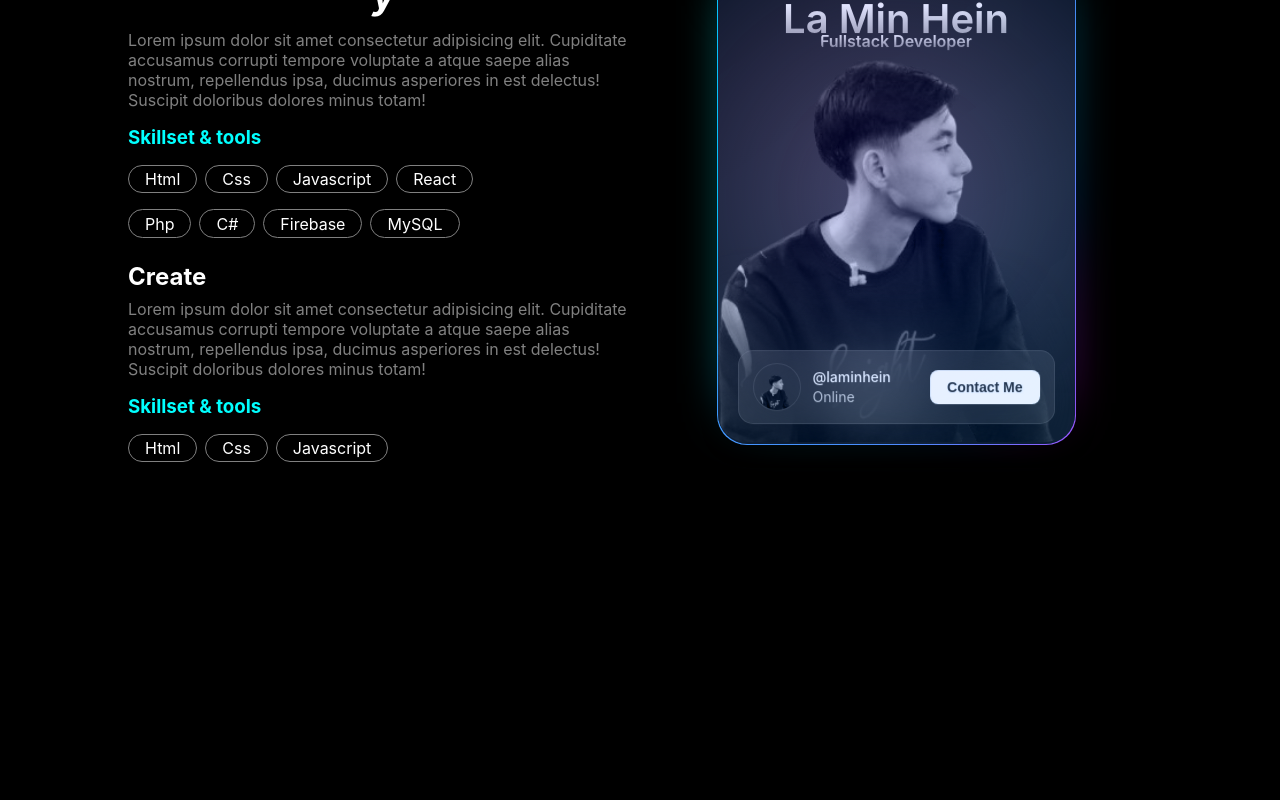
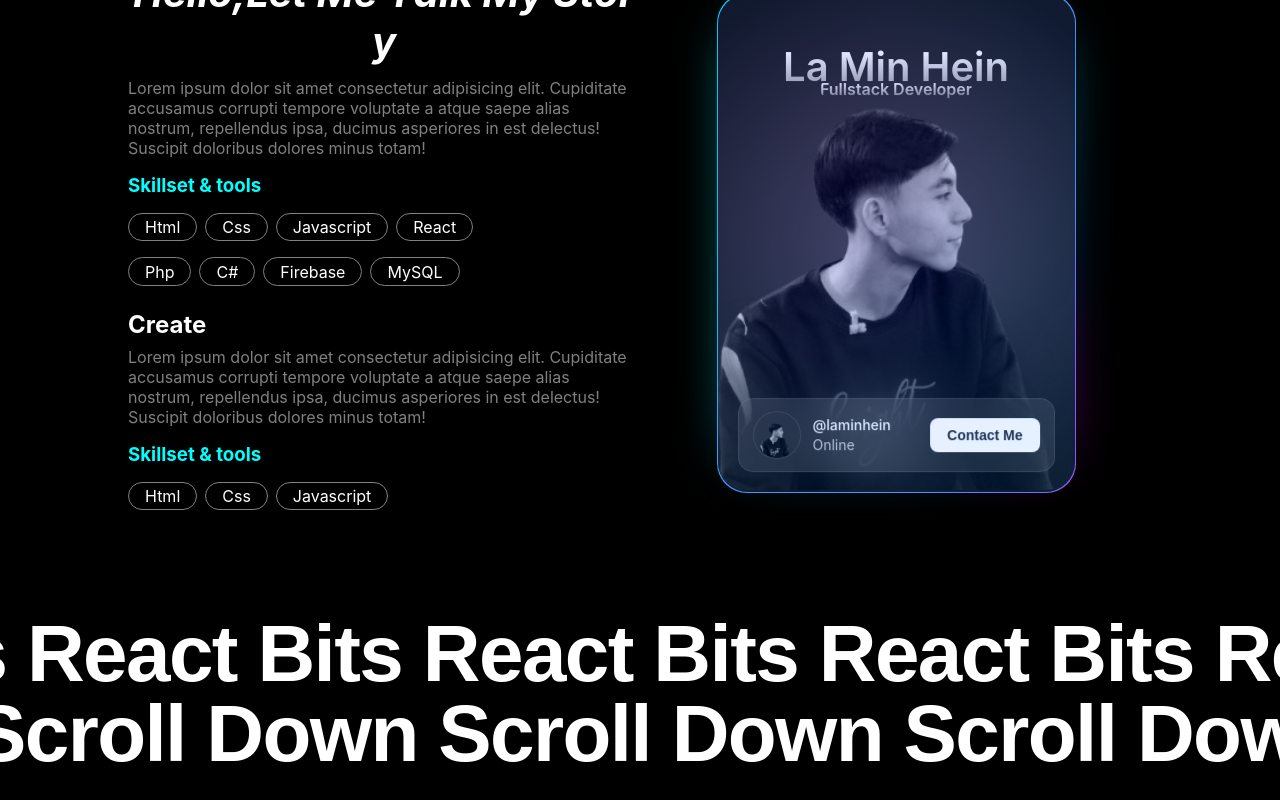
Before and after one commit to Lamin2005/portfolio, a React (Create React App) app: page / in a window 1280 px wide. Shown: the part 880-1680 px from the top of the page. Before the commit the page ends 1366 px from the top, so only its background shows below. Built offline with nearby package versions, Linux system fonts and the light colour scheme.

Commit message:
adding scrollvelocity

```diff
--- a/package.json
+++ b/package.json
@@ -13,6 +13,7 @@
     "@testing-library/user-event": "^13.5.0",
     "framer-motion": "^12.23.6",
     "gsap": "^3.13.0",
+    "motion": "^12.23.26",
     "react": "^19.1.0",
     "react-dom": "^19.1.0",
     "react-scripts": "5.0.1",
--- a/src/App.js
+++ b/src/App.js
@@ -5,17 +5,21 @@
 import Navbar from "./components/Navbar";
 import "@fontsource/poppins"; // Default weight 400
 import "@fontsource/poppins/600.css"; // Optional: weight 600
-import TawkTo  from "./components/Tawk";
+import ScrollVelocity from "./components/ScrollVelocity";
 
 function App() {
-
   return (
     <div className="App">
       {/*<RollingGallery autoplay={true} pauseOnHover={true} />*/}
-      <TawkTo />
+
       <Navbar />
       <Header />
       <About />
+      <ScrollVelocity
+        texts={["React Bits", "Scroll Down"]}
+        velocity={20}
+        className="custom-scroll-text"
+      />
     </div>
   );
 }
--- /dev/null
+++ b/src/components/ScrollVelocity.jsx
@@ -0,0 +1,143 @@
+import { useRef, useLayoutEffect, useState } from 'react';
+import {
+  motion,
+  useScroll,
+  useSpring,
+  useTransform,
+  useMotionValue,
+  useVelocity,
+  useAnimationFrame
+} from 'motion/react';
+import '../style/ScrollVelocity.css';
+
+function useElementWidth(ref) {
+  const [width, setWidth] = useState(0);
+
+  useLayoutEffect(() => {
+    function updateWidth() {
+      if (ref.current) {
+        setWidth(ref.current.offsetWidth);
+      }
+    }
+    updateWidth();
+    window.addEventListener('resize', updateWidth);
+    return () => window.removeEventListener('resize', updateWidth);
+  }, [ref]);
+
+  return width;
+}
+
+export const ScrollVelocity = ({
+  scrollContainerRef,
+  texts = [],
+  velocity = 100,
+  className = '',
+  damping = 50,
+  stiffness = 400,
+  numCopies = 6,
+  velocityMapping = { input: [0, 1000], output: [0, 5] },
+  parallaxClassName = 'parallax',
+  scrollerClassName = 'scroller',
+  parallaxStyle,
+  scrollerStyle
+}) => {
+  function VelocityText({
+    children,
+    baseVelocity = velocity,
+    scrollContainerRef,
+    className = '',
+    damping,
+    stiffness,
+    numCopies,
+    velocityMapping,
+    parallaxClassName,
+    scrollerClassName,
+    parallaxStyle,
+    scrollerStyle
+  }) {
+    const baseX = useMotionValue(0);
+    const scrollOptions = scrollContainerRef ? { container: scrollContainerRef } : {};
+    const { scrollY } = useScroll(scrollOptions);
+    const scrollVelocity = useVelocity(scrollY);
+    const smoothVelocity = useSpring(scrollVelocity, {
+      damping: damping ?? 50,
+      stiffness: stiffness ?? 400
+    });
+    const velocityFactor = useTransform(
+      smoothVelocity,
+      velocityMapping?.input || [0, 1000],
+      velocityMapping?.output || [0, 5],
+      { clamp: false }
+    );
+
+    const copyRef = useRef(null);
+    const copyWidth = useElementWidth(copyRef);
+
+    function wrap(min, max, v) {
+      const range = max - min;
+      const mod = (((v - min) % range) + range) % range;
+      return mod + min;
+    }
+
+    const x = useTransform(baseX, v => {
+      if (copyWidth === 0) return '0px';
+      return `${wrap(-copyWidth, 0, v)}px`;
+    });
+
+    const directionFactor = useRef(1);
+    useAnimationFrame((t, delta) => {
+      let moveBy = directionFactor.current * baseVelocity * (delta / 1000);
+
+      if (velocityFactor.get() < 0) {
+        directionFactor.current = -1;
+      } else if (velocityFactor.get() > 0) {
+        directionFactor.current = 1;
+      }
+
+      moveBy += directionFactor.current * moveBy * velocityFactor.get();
+      baseX.set(baseX.get() + moveBy);
+    });
+
+    const spans = [];
+    for (let i = 0; i < numCopies; i++) {
+      spans.push(
+        <span className={className} key={i} ref={i === 0 ? copyRef : null}>
+          {children}
+        </span>
+      );
+    }
+
+    return (
+      <div className={parallaxClassName} style={parallaxStyle}>
+        <motion.div className={scrollerClassName} style={{ x, ...scrollerStyle }}>
+          {spans}
+        </motion.div>
+      </div>
+    );
+  }
+
+  return (
+    <section>
+      {texts.map((text, index) => (
+        <VelocityText
+          key={index}
+          className={className}
+          baseVelocity={index % 2 !== 0 ? -velocity : velocity}
+          scrollContainerRef={scrollContainerRef}
+          damping={damping}
+          stiffness={stiffness}
+          numCopies={numCopies}
+          velocityMapping={velocityMapping}
+          parallaxClassName={parallaxClassName}
+          scrollerClassName={scrollerClassName}
+          parallaxStyle={parallaxStyle}
+          scrollerStyle={scrollerStyle}
+        >
+          {text}&nbsp;
+        </VelocityText>
+      ))}
+    </section>
+  );
+};
+
+export default ScrollVelocity;
--- a/src/components/Tawk.jsx
+++ /dev/null
@@ -1,14 +0,0 @@
-import { useEffect } from "react";
-
-export default function TawkTo() {
-  useEffect(() => {
-    var s1 = document.createElement("script");
-    s1.async = true;
-    s1.src = "https://embed.tawk.to/69359f61d406a1197e512f5b/1jbsnd5ie";
-    s1.charset = "UTF-8";
-    s1.setAttribute("crossorigin", "*");
-    document.body.appendChild(s1);
-  }, []);
-
-  return null;
-}
--- a/src/index.css
+++ b/src/index.css
@@ -5,6 +5,7 @@
     sans-serif;
   -webkit-font-smoothing: antialiased;
   -moz-osx-font-smoothing: grayscale;
+  height: 500vh;
 }
 
 code {
--- a/src/style/About.css
+++ b/src/style/About.css
@@ -2,7 +2,8 @@
     width: 100%;
     display: flex;
     justify-content: center;
-    padding: 5rem 0 1rem 0;
+    padding: 3rem 0 1rem 0;
+    margin-bottom: 5rem;
 }
 
 .about .about_main {
--- a/src/style/Header.css
+++ b/src/style/Header.css
@@ -1,6 +1,6 @@
 .h-main {
     width: 100%;
-    height: 45rem;
+    height: 100vh;
     display: flex;
     justify-content: center;
     align-items: center;
--- /dev/null
+++ b/src/style/ScrollVelocity.css
@@ -0,0 +1,27 @@
+.parallax {
+    position: relative;
+    overflow: hidden;
+    color: white;
+}
+
+.scroller {
+    display: flex;
+    white-space: nowrap;
+    text-align: center;
+    font-family: sans-serif;
+    font-size: 2.25rem;
+    font-weight: bold;
+    letter-spacing: -0.02em;
+    filter: drop-shadow(0 1px 1px rgba(0, 0, 0, 0.1));
+}
+
+.scroller span {
+    flex-shrink: 0;
+}
+
+@media (min-width: 768px) {
+    .scroller {
+        font-size: 5rem;
+        line-height: 5rem;
+    }
+}
```
Also changed, not shown: 1 other file (tests, documents, lock files or other folders).
